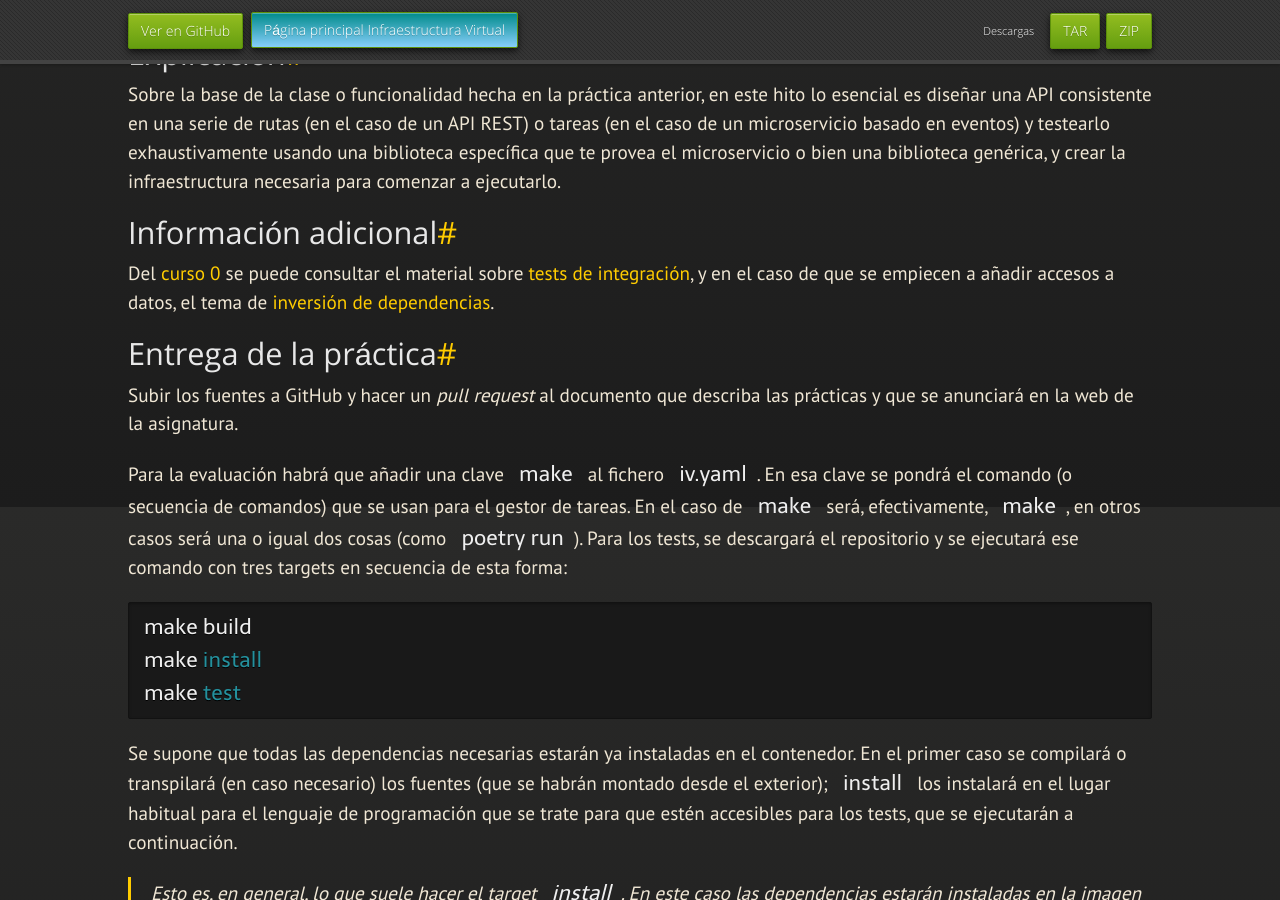
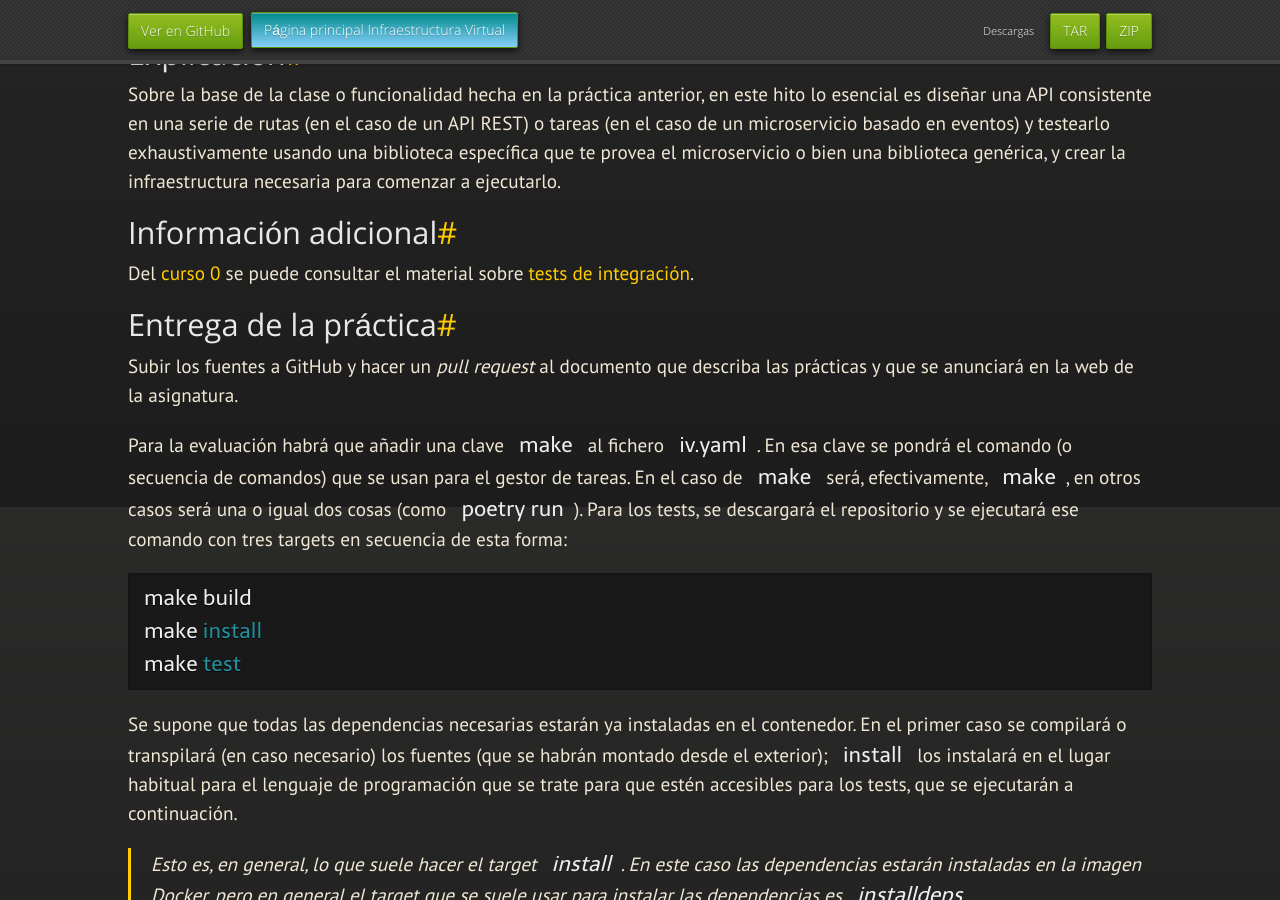
Before and after one commit to JJ/IV, a Jekyll site: the page built from documentos/proyecto/8.REST.md, in a window 1280 px wide and 900 px high, scrolled down 393 px. Built offline with Jekyll 4.4.1, drawn with Linux system fonts in a browser that asks for light colours; nearby versions of some CDN libraries; some web fonts are replaced; our own code applies the rules of GitHub Pages for plain Markdown files.

Commit message:
Sync documentos/proyecto/8.REST.md de master a gh-pages

```diff
--- a/documentos/proyecto/8.REST.md
+++ b/documentos/proyecto/8.REST.md
@@ -30,10 +30,7 @@ comenzar a ejecutarlo.
 Del [curso 0](https://jj.github.io/curso-tdd) se puede consultar el
 material
 sobre
-[tests de integración](https://jj.github.io/curso-tdd/temas/integraci%C3%B3n.html),
-y en el caso de que se empiecen a añadir accesos a datos, el tema
-de
-[inversión de dependencias](https://jj.github.io/curso-tdd/temas/inversi%C3%B3n.html).
+[tests de integración](https://jj.github.io/curso-tdd/temas/integraci%C3%B3n.html).
 
 ## Entrega de la práctica
 
```
